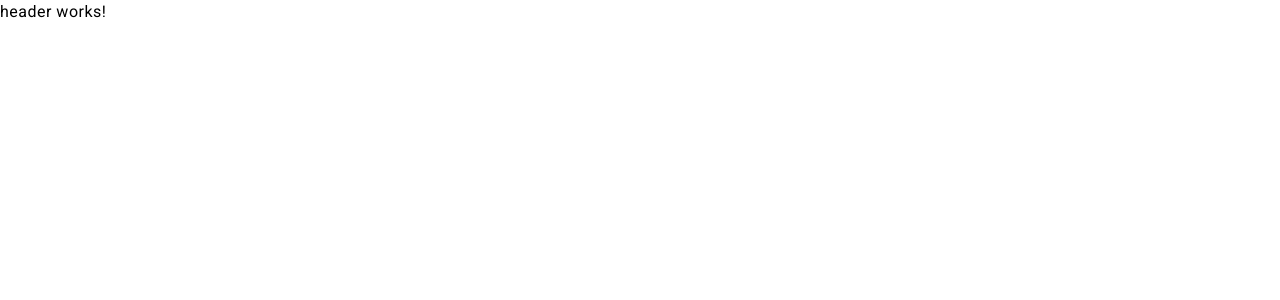
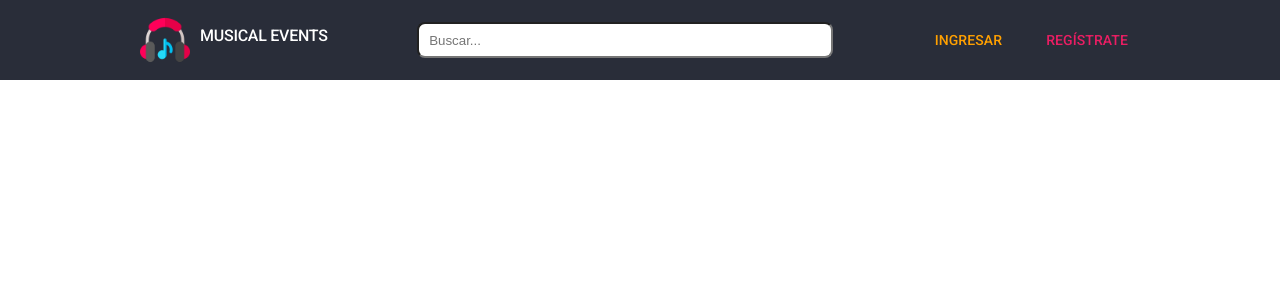
Before and after one commit to Abraham2748/musicstore-frontend202403, an Angular app: page / in a window 1280 px wide. Shown: the top 300 px of the page. Built offline with nearby package versions, Linux system fonts and the light colour scheme.

Commit message:
Update Header UI

```diff
--- a/src/app/home/header/header.component.css
+++ b/src/app/home/header/header.component.css
@@ -0,0 +1,42 @@
+header {
+  background-color: var(--secondary-color);
+  display: flex;
+  justify-content: center;
+  height: 80px;
+  & .container {
+    width: 1000px;
+    display: flex;
+    justify-content: space-between;
+    align-items: center;
+    & .logo-container {
+      display: flex;
+      align-items: center;
+      gap: 10px;
+      & img {
+        width: 50px;
+        height: 50px;
+      }
+      & h1 {
+        font-size: 16px;
+        color: white;
+        font-weight: 500;
+      }
+    }
+    & .search-bar {
+      width: 400px;
+      height: 30px;
+      border-radius: 8px;
+      padding-left: 10px;
+    }
+    & .buttons-container {
+      display: flex;
+      gap: 20px;
+      & .primary {
+        color: var(--primary-color);
+      }
+      & .accent {
+        color: var(--accent-color);
+      }
+    }
+  }
+}
--- a/src/app/home/header/header.component.html
+++ b/src/app/home/header/header.component.html
@@ -1 +1,15 @@
-<p>header works!</p>
+<header>
+  <div class="container">
+    <div class="logo-container">
+      <img src="/images/logo.png" alt="logo" />
+      <h1>MUSICAL EVENTS</h1>
+    </div>
+    <div>
+      <input class="search-bar" type="text" placeholder="Buscar..." />
+    </div>
+    <div class="buttons-container">
+      <button mat-button class="primary">INGRESAR</button>
+      <button mat-button class="accent">REGÍSTRATE</button>
+    </div>
+  </div>
+</header>
```
Also changed, not shown: src/app/home/header/header.component.ts (+4 -5 lines).
